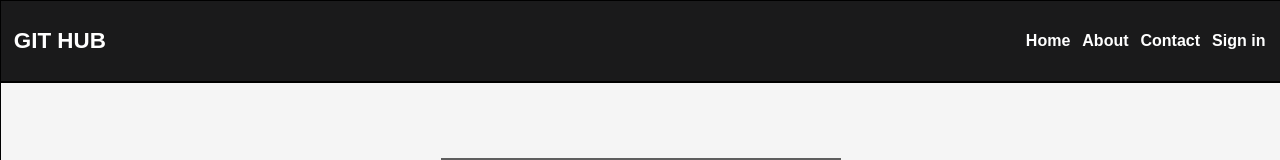
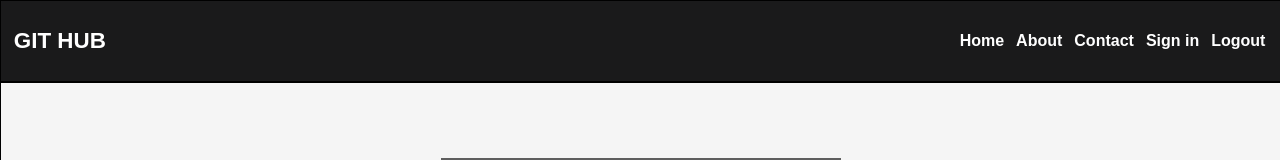
Before and after one commit to yash54chohtel/demo_git_Project, a plain HTML site: page index.html in a window 1280 px wide. Shown: the top 160 px of the page. Drawn offline with Linux system fonts and the light colour scheme.

Commit message:
logout link added

```diff
--- a/index.html
+++ b/index.html
@@ -17,6 +17,7 @@
                 <li><a href="#">About</a></li>
                 <li><a href="#">Contact</a></li>
                 <li><a href="#">Sign in</a></li>
+                <li><a href="#">Logout</a></li>
             </ul>
         </div>
     </nav>
```
